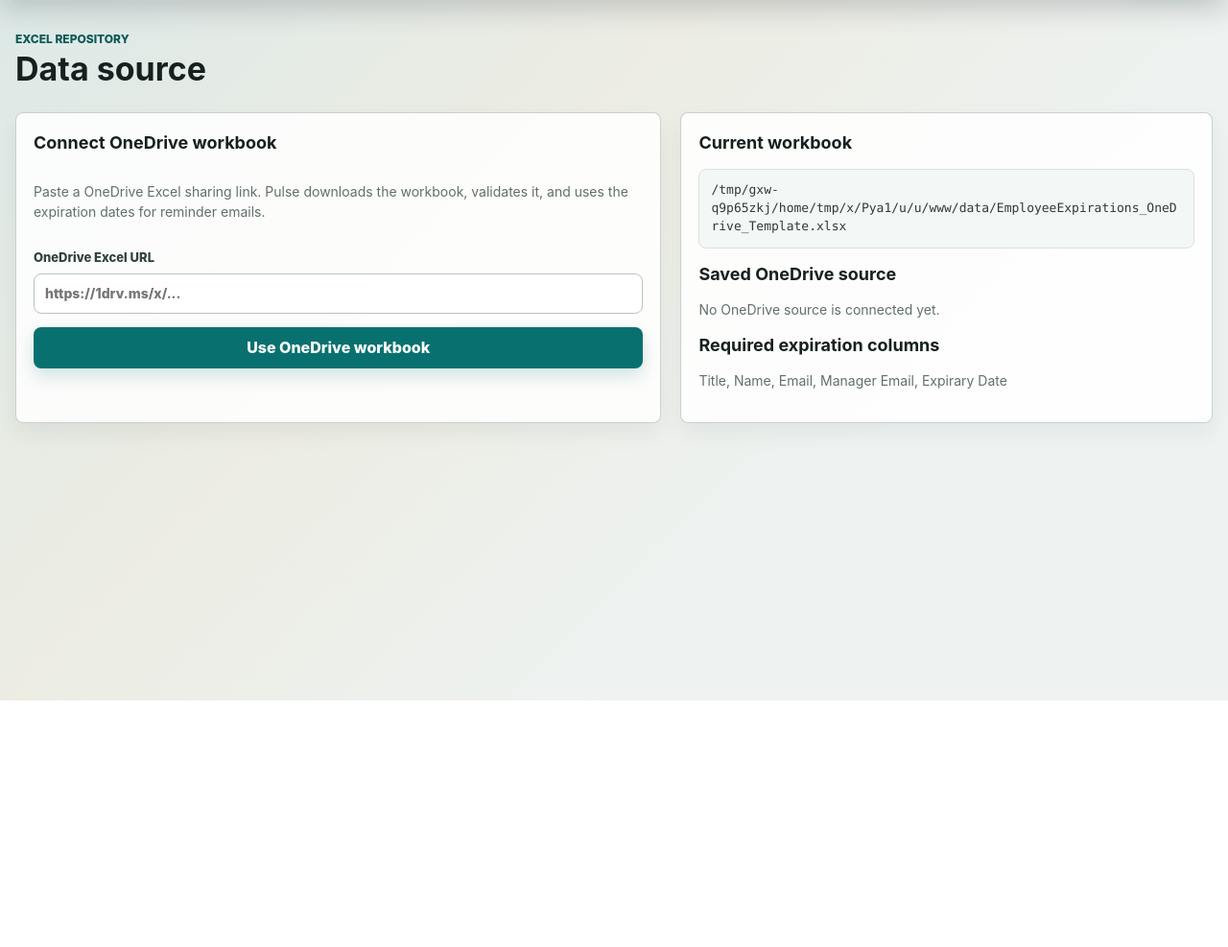
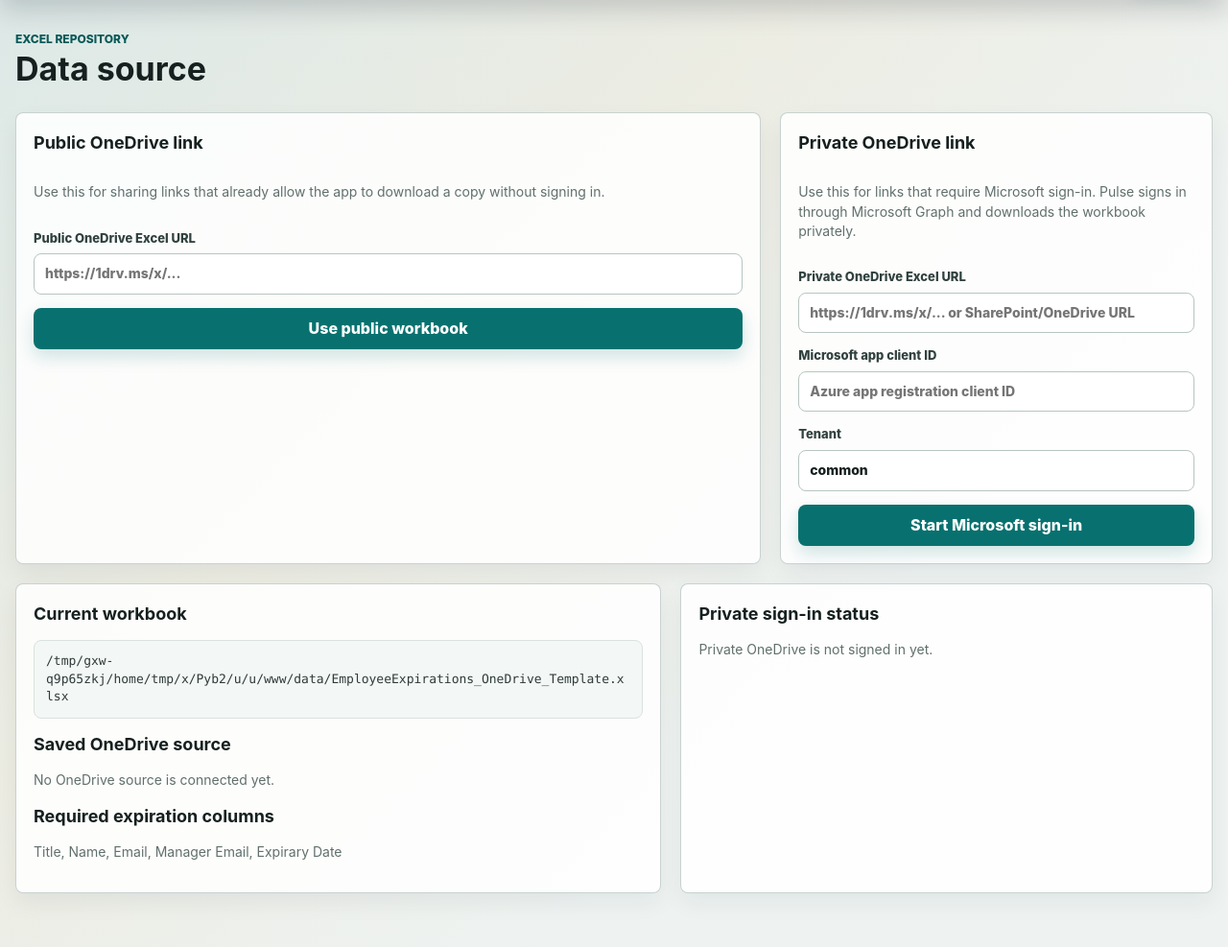
Before and after one commit to chinmaydave/Pulse, a Flask app: page /data-source in a window 1280 px wide. Shown: the part 70-1057 px from the top of the page at 96% size. Before the commit the page ends 800 px from the top, so only its background shows below. Run offline with Flask 3, Linux system fonts and the light colour scheme; the visitor is signed in with stand-in values (Sample User, id 1).

Commit message:
Add private OneDrive and reminder duplicate guard

```diff
--- a/pulse_app/routes.py
+++ b/pulse_app/routes.py
@@ -1,5 +1,7 @@
 from __future__ import annotations
 
+import json
+import os
 from pathlib import Path
 
 from flask import Blueprint, current_app, flash, redirect, render_template, request, session, url_for
@@ -7,6 +9,7 @@ from flask import Blueprint, current_app, flash, redirect, render_template, requ
 from .agents import ReminderAgent
 from .email_service import email_service
 from .excel_repository import ExcelRepository, EMPLOYEE_HEADERS
+from .graph_onedrive import GraphAuthPending, complete_device_flow, download_private_workbook, start_device_flow
 from .onedrive_source import download_onedrive_workbook
 from .sender_credentials import (
     clear_gmail_app_password,
@@ -72,6 +75,46 @@ def onedrive_source_path() -> Path:
     return config().upload_dir / "active_onedrive_url.txt"
 
 
+def onedrive_source_meta_path() -> Path:
+    return config().upload_dir / "active_onedrive_source.json"
+
+
+def graph_token_path() -> Path:
+    return config().upload_dir / "graph_token.json"
+
+
+def graph_device_path() -> Path:
+    return config().upload_dir / "graph_device_flow.json"
+
+
+def read_json_file(path: Path) -> dict:
+    if not path.exists():
+        return {}
+    try:
+        return json.loads(path.read_text(encoding="utf-8"))
+    except json.JSONDecodeError:
+        return {}
+
+
+def write_private_json(path: Path, data: dict) -> None:
+    path.parent.mkdir(parents=True, exist_ok=True)
+    path.write_text(json.dumps(data, indent=2), encoding="utf-8")
+    try:
+        os.chmod(path, 0o600)
+    except OSError:
+        pass
+
+
+def read_onedrive_source() -> dict:
+    source = read_json_file(onedrive_source_meta_path())
+    if source.get("url"):
+        return source
+    source_url = read_onedrive_source_url()
+    if source_url:
+        return {"kind": "public", "url": source_url}
+    return {"kind": "", "url": ""}
+
+
 def read_onedrive_source_url() -> str:
     source_path = onedrive_source_path()
     if not source_path.exists():
@@ -79,16 +122,41 @@ def read_onedrive_source_url() -> str:
     return source_path.read_text(encoding="utf-8").strip()
 
 
-def activate_onedrive_workbook(source_url: str) -> Path:
+def write_onedrive_source(kind: str, source_url: str) -> None:
+    config().upload_dir.mkdir(parents=True, exist_ok=True)
+    onedrive_source_path().write_text(source_url.strip(), encoding="utf-8")
+    write_private_json(onedrive_source_meta_path(), {"kind": kind, "url": source_url.strip()})
+
+
+def graph_status() -> dict:
+    token = read_json_file(graph_token_path())
+    device = read_json_file(graph_device_path())
+    return {
+        "connected": bool(token.get("refresh_token") or token.get("access_token")),
+        "client_id": token.get("client_id") or device.get("client_id", ""),
+        "tenant": token.get("tenant") or device.get("tenant", "common"),
+        "pending": bool(device.get("device_code")),
+        "user_code": device.get("user_code", ""),
+        "verification_uri": device.get("verification_uri", ""),
+        "message": device.get("message", ""),
+    }
+
+
+def activate_onedrive_workbook(source_url: str, kind: str = "public") -> Path:
     cfg = config()
     cfg.upload_dir.mkdir(parents=True, exist_ok=True)
     uploaded_path = cfg.upload_dir / "onedrive_expirations.xlsx"
     pending_path = cfg.upload_dir / "onedrive_expirations.pending.xlsx"
     pending_path.unlink(missing_ok=True)
-    download_onedrive_workbook(source_url, pending_path)
+    if kind == "private":
+        token_cache = read_json_file(graph_token_path())
+        updated_cache = download_private_workbook(source_url, pending_path, token_cache)
+        write_private_json(graph_token_path(), updated_cache)
+    else:
+        download_onedrive_workbook(source_url, pending_path)
     ExcelRepository.validate_workbook(pending_path)
     pending_path.replace(uploaded_path)
-    onedrive_source_path().write_text(source_url.strip(), encoding="utf-8")
+    write_onedrive_source(kind, source_url)
     set_repository(uploaded_path)
     return uploaded_path
 
@@ -116,12 +184,13 @@ def data_source():
     if request.method == "POST":
         action = request.form.get("action", "connect")
         if action == "refresh-onedrive":
-            source_url = read_onedrive_source_url()
+            source = read_onedrive_source()
+            source_url = source.get("url", "")
             if not source_url:
                 flash("Paste and connect a OneDrive Excel URL before refreshing.", "error")
                 return redirect(url_for("pulse.data_source"))
             try:
-                activate_onedrive_workbook(source_url)
+                activate_onedrive_workbook(source_url, source.get("kind", "public"))
             except Exception as exc:
                 flash(str(exc), "error")
                 return redirect(url_for("pulse.data_source"))
@@ -129,24 +198,69 @@ def data_source():
             flash("OneDrive workbook refreshed from the saved link.", "success")
             return redirect(url_for("pulse.dashboard"))
 
-        source_url = request.form.get("onedrive_url", "").strip()
-        if source_url:
+        if action == "start-private-onedrive":
+            client_id = request.form.get("graph_client_id", "").strip()
+            tenant = request.form.get("graph_tenant", "common").strip() or "common"
+            source_url = request.form.get("private_onedrive_url", "").strip()
+            if not source_url:
+                flash("Paste a private OneDrive Excel URL.", "error")
+                return redirect(url_for("pulse.data_source"))
             try:
-                activate_onedrive_workbook(source_url)
+                device = start_device_flow(client_id, tenant)
             except Exception as exc:
                 flash(str(exc), "error")
                 return redirect(url_for("pulse.data_source"))
 
-            flash("OneDrive workbook connected and activated.", "success")
+            device["client_id"] = client_id
+            device["tenant"] = tenant
+            device["source_url"] = source_url
+            write_private_json(graph_device_path(), device)
+            flash("Microsoft sign-in started. Use the code shown below, then click Finish private connection.", "success")
+            return redirect(url_for("pulse.data_source"))
+
+        if action == "finish-private-onedrive":
+            device = read_json_file(graph_device_path())
+            if not device.get("device_code"):
+                flash("Start Microsoft sign-in before finishing the private connection.", "error")
+                return redirect(url_for("pulse.data_source"))
+            try:
+                token = complete_device_flow(device["client_id"], device["tenant"], device["device_code"])
+                token["client_id"] = device["client_id"]
+                token["tenant"] = device["tenant"]
+                write_private_json(graph_token_path(), token)
+                graph_device_path().unlink(missing_ok=True)
+                activate_onedrive_workbook(device["source_url"], "private")
+            except GraphAuthPending as exc:
+                flash(str(exc), "error")
+                return redirect(url_for("pulse.data_source"))
+            except Exception as exc:
+                flash(str(exc), "error")
+                return redirect(url_for("pulse.data_source"))
+
+            flash("Private OneDrive workbook connected and activated.", "success")
+            return redirect(url_for("pulse.dashboard"))
+
+        source_url = request.form.get("public_onedrive_url", "").strip()
+        if source_url:
+            try:
+                activate_onedrive_workbook(source_url, "public")
+            except Exception as exc:
+                flash(str(exc), "error")
+                return redirect(url_for("pulse.data_source"))
+
+            flash("Public OneDrive workbook connected and activated.", "success")
             return redirect(url_for("pulse.dashboard"))
 
         flash("Paste a OneDrive Excel URL.", "error")
         return redirect(url_for("pulse.data_source"))
 
+    source = read_onedrive_source()
     return render_template(
         "data_source.html",
         workbook_path=repository().workbook_path,
-        onedrive_source_url=read_onedrive_source_url(),
+        onedrive_source_url=source.get("url", ""),
+        onedrive_source_kind=source.get("kind", ""),
+        graph_status=graph_status(),
         required_headers=", ".join(EMPLOYEE_HEADERS),
     )
 
@@ -184,15 +298,20 @@ def reminders():
             results = automatic_agent().run_once()
             flash(f"Automatic agent processed {len(results)} reminder(s).", "success")
         elif target_key == "all":
-            results = agent.send_pending(cfg.reminder_days_ahead)
-            flash(f"Processed {len(results)} pending reminders.", "success")
+            results = agent.send_pending(
+                cfg.reminder_days_ahead,
+                None if expiration_filter == "all" else expiration_filter,
+            )
+            sent_count = sum(1 for result in results if result["status"] == "sent")
+            skipped_count = sum(1 for result in results if result["status"] == "skipped")
+            flash(f"Processed {len(results)} pending reminders: {sent_count} sent, {skipped_count} skipped.", "success")
         else:
             target = repository().find_target_by_key(target_key)
             if target is None:
                 flash(f"Reminder target {target_key} was not found.", "error")
             else:
                 result = agent.send_for_target(target)
-                category = "success" if result["status"] == "sent" else "error"
+                category = "success" if result["status"] in {"sent", "skipped"} else "error"
                 flash(
                     f"Reminder for {target.employee_name} ({target.field_name}): "
                     f"{result['status']} to {result['recipient']}. {result['detail']}",
@@ -216,7 +335,7 @@ def reminders():
         "14": "Expires in 14 days or less",
         "7": "Expires in 7 days or less",
     }.get(expiration_filter, "All expiring records")
-    messages = [(target, agent.build_message(target)) for target in pending]
+    messages = [(target, agent.build_message(target), repository().last_sent_for_target(target)) for target in pending]
     return render_template(
         "reminders.html",
         messages=messages,
--- a/pulse_app/static/styles.css
+++ b/pulse_app/static/styles.css
@@ -441,6 +441,12 @@ button:hover {
   background: var(--accent-dark);
 }
 
+button:disabled {
+  background: #9aa7a4;
+  box-shadow: none;
+  cursor: not-allowed;
+}
+
 .panel {
   padding: 18px;
 }
@@ -570,6 +576,23 @@ pre {
   overflow: auto;
 }
 
+.sent-reminder {
+  border-color: #b9d8d2;
+  background: rgba(247, 251, 250, 0.92);
+}
+
+.sent-note {
+  display: inline-flex;
+  margin-top: 10px;
+  padding: 8px 10px;
+  border: 1px solid #b9d8d2;
+  border-radius: 8px;
+  background: var(--accent-soft);
+  color: var(--accent-dark);
+  font-size: 13px;
+  font-weight: 800;
+}
+
 .credential-panel {
   margin-bottom: 18px;
 }
--- a/pulse_app/templates/data_source.html
+++ b/pulse_app/templates/data_source.html
@@ -8,23 +8,45 @@
   </div>
 </section>
 
-<section class="form-band single">
+<section class="form-band">
   <form method="post" class="response-form">
-    <input type="hidden" name="action" value="connect">
-    <h2>Connect OneDrive workbook</h2>
-    <p class="muted">Paste a OneDrive Excel sharing link. Pulse downloads the workbook, validates it, and uses the expiration dates for reminder emails.</p>
+    <input type="hidden" name="action" value="connect-public">
+    <h2>Public OneDrive link</h2>
+    <p class="muted">Use this for sharing links that already allow the app to download a copy without signing in.</p>
     <label>
-      OneDrive Excel URL
-      <input type="url" name="onedrive_url" placeholder="https://1drv.ms/x/..." required>
+      Public OneDrive Excel URL
+      <input type="url" name="public_onedrive_url" placeholder="https://1drv.ms/x/..." required>
     </label>
-    <button type="submit">Use OneDrive workbook</button>
+    <button type="submit">Use public workbook</button>
   </form>
 
+  <form method="post" class="response-form">
+    <input type="hidden" name="action" value="start-private-onedrive">
+    <h2>Private OneDrive link</h2>
+    <p class="muted">Use this for links that require Microsoft sign-in. Pulse signs in through Microsoft Graph and downloads the workbook privately.</p>
+    <label>
+      Private OneDrive Excel URL
+      <input type="url" name="private_onedrive_url" placeholder="https://1drv.ms/x/... or SharePoint/OneDrive URL" required>
+    </label>
+    <label>
+      Microsoft app client ID
+      <input type="text" name="graph_client_id" value="{{ graph_status.client_id }}" placeholder="Azure app registration client ID" required>
+    </label>
+    <label>
+      Tenant
+      <input type="text" name="graph_tenant" value="{{ graph_status.tenant or 'common' }}" placeholder="common, consumers, organizations, or tenant ID">
+    </label>
+    <button type="submit">Start Microsoft sign-in</button>
+  </form>
+</section>
+
+<section class="form-band single">
   <div class="panel">
     <h2>Current workbook</h2>
     <pre>{{ workbook_path }}</pre>
     <h2>Saved OneDrive source</h2>
     {% if onedrive_source_url %}
+      <p class="muted">Connection type: {{ onedrive_source_kind.title() }}</p>
       <pre>{{ onedrive_source_url }}</pre>
       <form method="post" class="inline-form">
         <input type="hidden" name="action" value="refresh-onedrive">
@@ -36,5 +58,22 @@
     <h2>Required expiration columns</h2>
     <p class="muted">{{ required_headers }}</p>
   </div>
+
+  <div class="panel">
+    <h2>Private sign-in status</h2>
+    {% if graph_status.pending %}
+      <p class="muted">Microsoft is waiting for sign-in approval.</p>
+      <pre>{{ graph_status.message }}</pre>
+      <form method="post" class="inline-form">
+        <input type="hidden" name="action" value="finish-private-onedrive">
+        <button type="submit">Finish private connection</button>
+      </form>
+    {% elif graph_status.connected %}
+      <p class="muted">Private OneDrive is signed in for this Pulse machine.</p>
+      <p class="muted">Tenant: {{ graph_status.tenant }}</p>
+    {% else %}
+      <p class="muted">Private OneDrive is not signed in yet.</p>
+    {% endif %}
+  </div>
 </section>
 {% endblock %}
--- a/requirements.txt
+++ b/requirements.txt
@@ -1,4 +1,3 @@
 Flask>=3.0,<4.0
 openpyxl>=3.1,<4.0
 pywin32>=306; platform_system == "Windows"
-# Part 1a will add: msal>=1.29 or azure-identity + msgraph-core
```
Also changed, not shown: pulse_app/agents.py (+17 -2 lines), pulse_app/excel_repository.py (+39 -25 lines), pulse_app/graph_onedrive.py (added, +132 -0 lines), pulse_app/onedrive_repository.py (+23 -7 lines), pulse_app/templates/reminders.html (+7 -4 lines), README.md.
